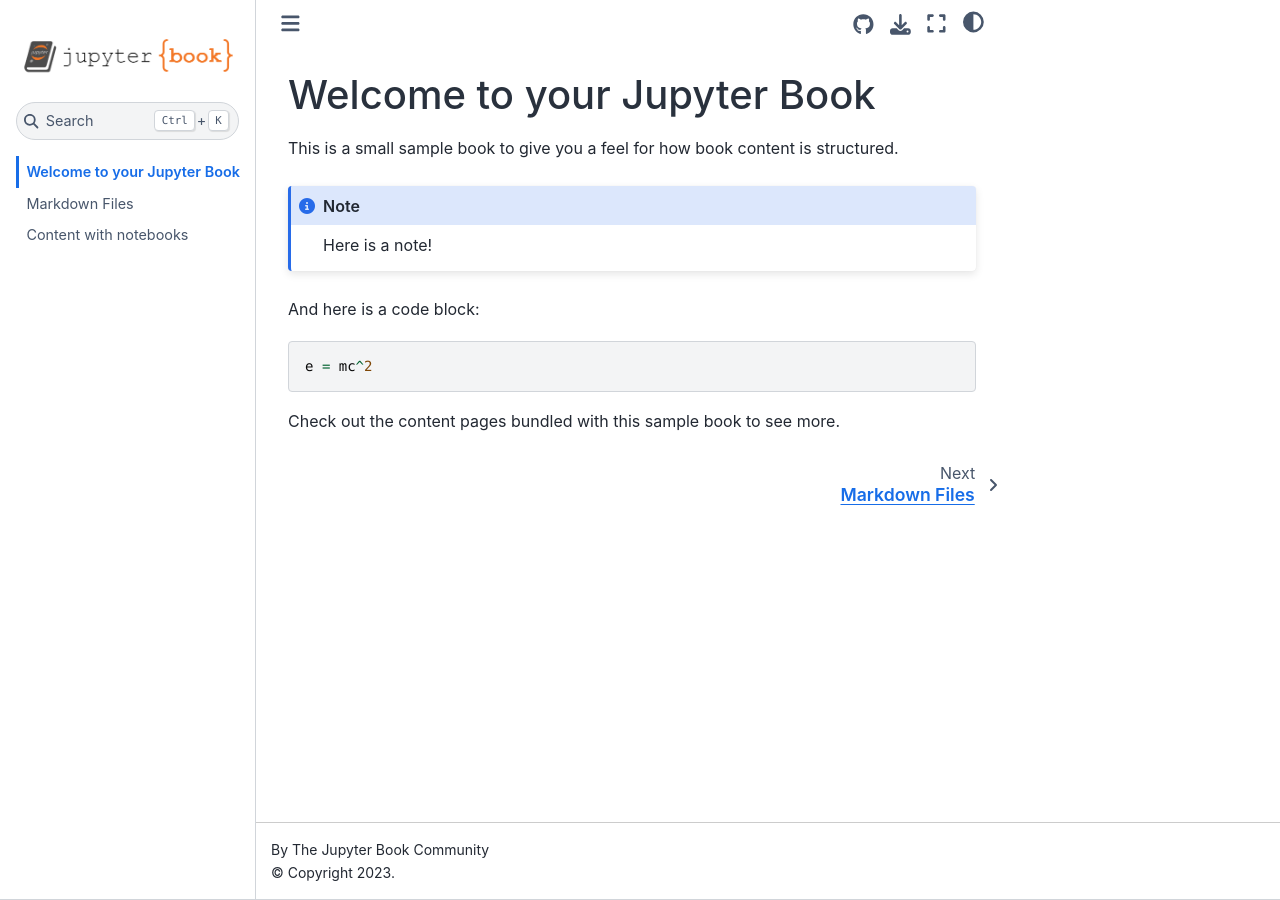
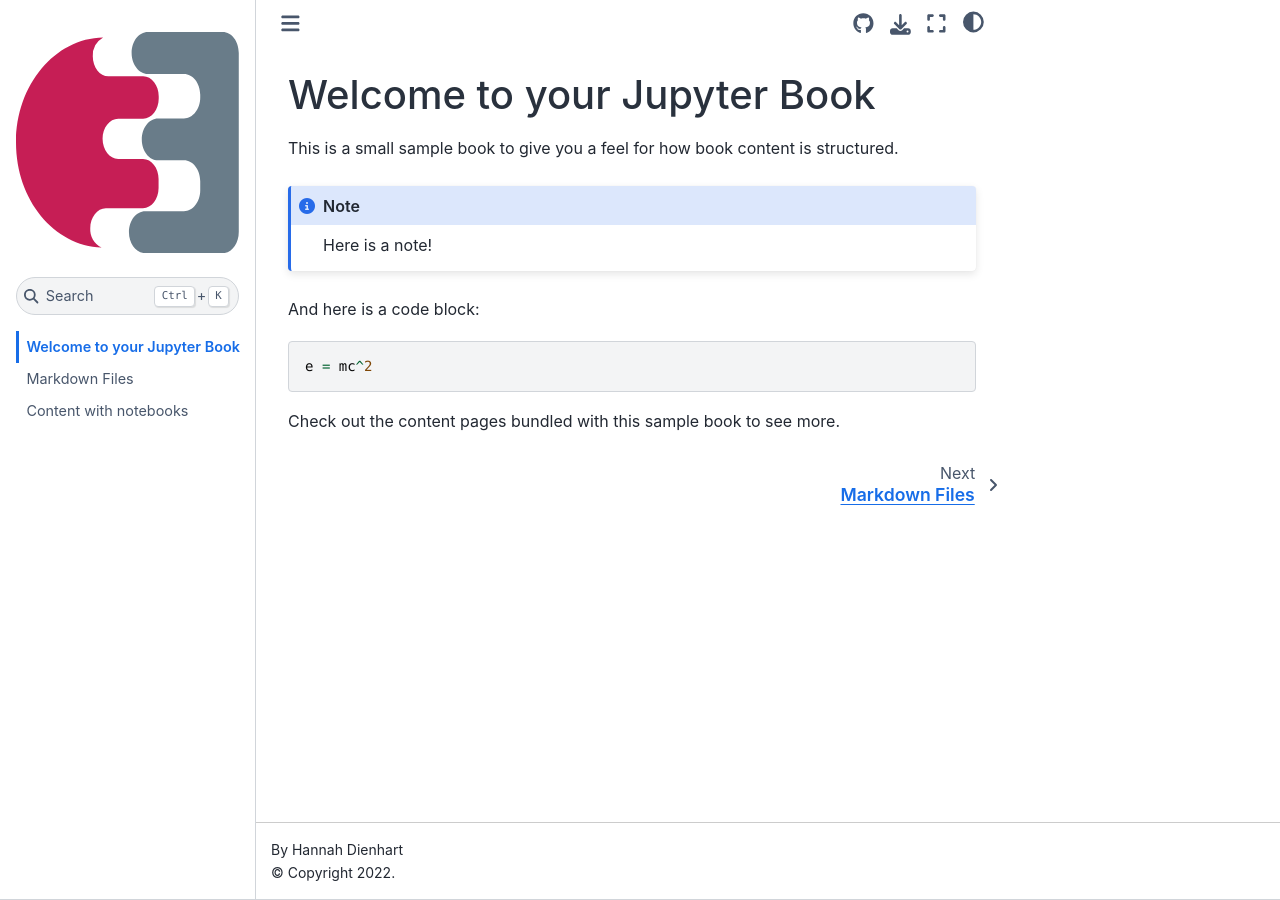
Before and after one commit to HannahDi/master-thesis, a Jupyter Book: the page built from book/intro.md, in a window 1280 px wide. Built offline with Jupyter Book 1.0.4 settings and Sphinx 7.4.7 and the Sphinx Book theme 1.1.4, drawn with Linux system fonts in a browser that asks for light colours.

Commit message:
refactor minor config changes

```diff
--- a/book/_config.yml
+++ b/book/_config.yml
@@ -1,9 +1,10 @@
 # Book settings
 # Learn more at https://jupyterbook.org/customize/config.html
 
-title: My sample book
-author: The Jupyter Book Community
-logo: logo.png
+title: FAIR modelling of enzyme kinetics by EnzymeML and Jupyter Notebooks
+author: Hannah Dienhart
+copyright: "2022"
+logo: EnzML-favicon-32x32.svg
 
 # Force re-execution of notebooks on each build.
 # See https://jupyterbook.org/content/execute.html
@@ -11,6 +12,7 @@
   execute_notebooks: force
 
 # Define the name of the latex output file for PDF builds
+# Not used, pdf is builed from HTML
 latex:
   latex_documents:
     targetname: book.tex
@@ -21,12 +23,12 @@
 
 # Information about where the book exists on the web
 repository:
-  url: https://github.com/executablebooks/jupyter-book  # Online location of your book
-  path_to_book: docs  # Optional path to your book, relative to the repository root
+  url: https://github.com/HannahDi/master-thesis  # Online location of your book
+  path_to_book: book  # Optional path to your book, relative to the repository root
   branch: master  # Which branch of the repository should be used when creating links (optional)
 
 # Add GitHub buttons to your book
 # See https://jupyterbook.org/customize/config.html#add-a-link-to-your-repository
 html:
-  use_issues_button: true
+  #use_issues_button: true
   use_repository_button: true
```
Also changed, not shown: book/EnzML-favicon-32x32.svg (added), book/logo.png (deleted).
